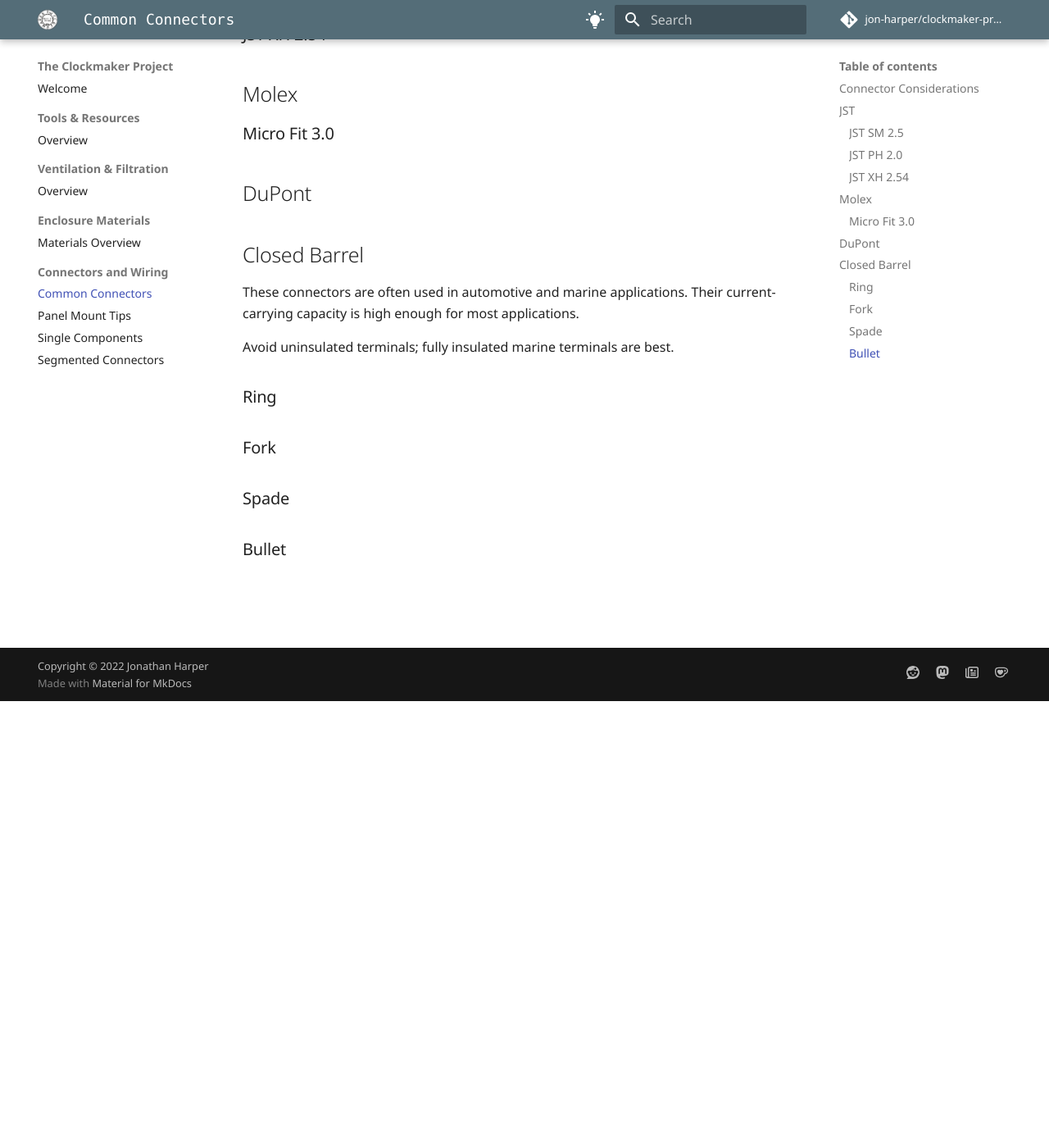
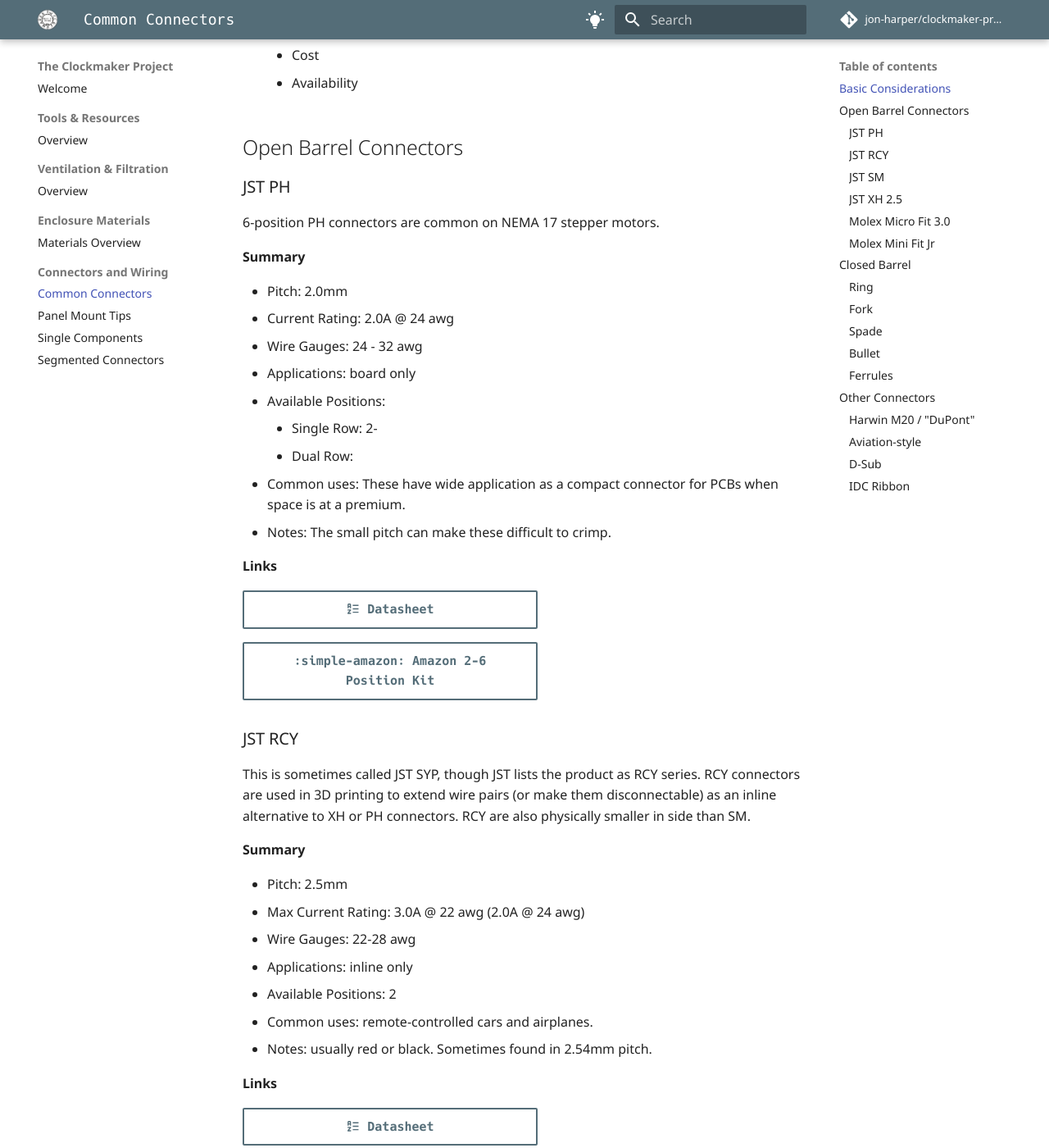
Before and after one commit to jon-harper/clockmaker-project, an MkDocs documentation site: the page built from docs/wiring/connectors.md, in a window 1280 px wide and 1400 px high, scrolled down 545 px. Shown: the whole window at 82% size. Built offline with MkDocs 1.6.1 and Material for MkDocs 9.7.7, drawn with Linux system fonts in a browser that asks for light colours; comment, search, counter and statistics services are not loaded; some of the changed text lies outside the part shown.

Commit message:
lots of entries added

```diff
--- a/docs/wiring/connectors.md
+++ b/docs/wiring/connectors.md
@@ -5,44 +5,232 @@
 date: 2022-12-02
 ---
 
-## Connector Considerations
+## Basic Considerations
 
-- Connection security
-- Crimp strength
-- Ease of disconnection
-- Repeatability
+- Electrical properties
+    - Ampacity
+    - Resistance
+    - Temperature rise & operating temperature
+- Physical properties
+    - Connection/disconnection force
+    - Locking/latching method
+    - Uses (board, inline, panel mount)
+    - Pin sizes/compatible wire gauges
+    - Overall size
+- Other Considerations
+    - Cost
+    - Availability
 
-## JST
+<!--
+### Title
 
-### JST SM 2.5
+Common uses:
 
-### JST PH 2.0
+**Summary**
 
-### JST XH 2.54
+- Pitch:
+- Max Current Rating:
+- Wire Gauges:
+- Panel Mount:
+- Available Positions:
+    - Single Row:
+    - Dual Row:
+- Notes:
 
-## Molex
+**Links**
 
-### Micro Fit 3.0
+[:material-order-alphabetical-ascending: Datasheet][link]{ .md-button }
 
+[Digikey][link]{ .md-button }
+-->
 
-## DuPont
+## Open Barrel Connectors
+
+### JST PH
+
+6-position PH connectors are common on NEMA 17 stepper motors.
+
+**Summary**
+
+- Pitch: 2.0mm
+- Current Rating: 2.0A @ 24 awg
+- Wire Gauges: 24 - 32 awg
+- Applications: board only
+- Available Positions:
+    - Single Row: 2-
+    - Dual Row:
+- Common uses: These have wide application as a compact connector for PCBs when space is at a premium.
+- Notes: The small pitch can make these difficult to crimp.
+
+**Links**
+
+[:material-order-alphabetical-ascending: Datasheet][ds_jst_ph]{ .md-button }
+
+[:simple-amazon: Amazon 2-6 Position Kit][az_jst_ph]{ .md-button }
+
+### JST RCY
+
+This is sometimes called JST SYP, though JST lists the product as RCY series. RCY connectors are used in 3D printing to extend wire pairs (or make them disconnectable) as an inline alternative to XH or PH connectors. RCY are also physically smaller in side than SM.
+
+**Summary**
+
+- Pitch: 2.5mm
+- Max Current Rating: 3.0A @ 22 awg (2.0A @ 24 awg)
+- Wire Gauges: 22-28 awg
+- Applications: inline only
+- Available Positions: 2
+- Common uses: remote-controlled cars and airplanes.
+- Notes: usually red or black. Sometimes found in 2.54mm pitch.
+
+**Links**
+
+[:material-order-alphabetical-ascending: Datasheet][ds_jst_rcy]{ .md-button }
+
+[:simple-amazon: Amazon Kit][az_jst_rcy]{ .md-button }
+
+### JST SM
+
+Although these connectors do not have wire-to-board applications, they are easy to crimp and can be panel mounted. A downside to SM connectors is the size of the shell.
+
+**Summary**
+
+- Pitch: 2.5mm
+- Max Current Rating: 3.0A @ 22 awg
+- Wire Gauges: 22 - 28 awg
+- Applications: inline, panel mount
+- Available Positions:
+    - Single Row: 2-12 position
+    - Dual Row: 18 position
+- Common uses: RGB LED light strips
+- Notes: found in a wide variety of colors, most commonly white or ivory.
+
+**Links**
+
+[:material-order-alphabetical-ascending: Datasheet][ds_jst_sm]{ .md-button }
+
+[:simple-amazon: Amazon 2-5 Position Kit][az_jst_sm_small]{ .md-button }
+
+[:simple-amazon: Amazon 2-9 Position Kit][az_jst_sm_full]{ .md-button }
+
+### JST XH 2.5
+
+Common uses: most common connector for 3D printers (e.g., most boards-side connectors & limit switches)
+
+**Summary**
+
+- Pitch: 2.5mm
+- Current Rating: 3.0A @ 22 awg
+- Wire Gauges: 22 - 30 awg
+- Applications: board only
+- Available Positions:
+    - Single Row: 2-16 position & 20 position
+
+**Links**
+
+[:material-order-alphabetical-ascending: Datasheet][ds_jst_xh]{ .md-button }
+
+[:simple-amazon: Amazon 2-5 Position Kit][az_jst_xh]{ .md-button }
+
+### Molex Micro Fit 3.0
+
+Perfect but for the price.
+
+Common uses: 3D printers, particularly for high temperature and high-current applications.
+
+**Summary**
+
+- Pitch: 3.0mm
+- Max Current Rating: up to 8.5A
+- Wire Gauges: 18 - 24, 26 - 30 awg (two pin sizes)
+- Applications: board, inline, panel mount
+- Available Positions:
+    - Single Row: 2-11 position
+    - Dual Row: 2-24 position
+
+**Links**
+
+[:material-order-alphabetical-ascending: Datasheet][ds_molex_mf3]{ .md-button }
+
+[:simple-digikeyelectronics: Digikey][dk_molex_mf3]{ .md-button }
+
+### Molex Mini Fit Jr
+
+Common uses: ATX connectors in computers
+
+**Summary**
+
+- Pitch: 4.2mm
+- Max Current Rating: 9A
+- Wire Gauges: 18 - 24, 24 - 28 awg (two pin sizes)
+- Applications: board, inline, panel mount
+- Available Positions:
+    - Single Row: 2-6 position
+    - Dual Row: 2-24 position
+
+**Links**
+
+[:material-order-alphabetical-ascending: Datasheet][ds_molex_mfjr]{ .md-button }
+
+[:simple-digikeyelectronics: Digikey][dk_molex_mfjr]{ .md-button }
 
 ## Closed Barrel
 
-These connectors are often used in automotive and marine applications. Their current-carrying capacity is high enough for most applications.
+These connectors are often used in automotive and marine applications. Their current-carrying capacity is dependant on the size of the surface contact area. The larger the mating contact, the more current that can be safely carried.
 
-Avoid uninsulated terminals; fully insulated marine terminals are best.
+Avoid uninsulated terminals; fully insulated marine terminals are best for 3D printing applications.
+
+Generally speaking, closed barrel connectors do not use pins and thus are per-conductor connections.
 
 ### Ring
 
-
-
 ### Fork
-
-
 
 ### Spade
 
 ### Bullet
 
-[tips]: https://falconerelectronics.com/wire-harness-manufacturing/
+### Ferrules
+
+## Other Connectors
+
+### Harwin M20 / "DuPont"
+
+**FAQ**
+
+1. [Why are these called DuPont connectors?][dupont_name]
+2. [Why are these so hard to crimp?][dupont_crimp]
+
+**Summary**
+
+- Pitch: 2.54mm
+- Max Current Rating: 3A
+- Wire Gauges: 22-30 awg
+- Panel Mount: No
+- Available Positions:
+    - Single Row: 2-12 position
+    - Dual Row: 4-24 position
+
+**Links**
+
+[:material-order-alphabetical-ascending: Datasheet][ds_harwin_m20]{ .md-button }
+
+[:simple-amazon: Amazon Kit][az_harwin_m20]{ .md-button }
+
+
+### Aviation-style
+
+### D-Sub
+
+### IDC Ribbon
+
+IDC stands for Insulation-displacement contact.
+
+[tips]:             https://falconerelectronics.com/wire-harness-manufacturing/
+
+[ds_molex_mf3]:     ../assets/datasheets/molex_mf3.pdf
+[ds_molex_mfjr]:    ../assets/datasheets/molex_mfjr.pdf
+[ds_jst_ph]:        ../assets/datasheets/jst_ph.pdf
+[ds_jst_sm]:        ../assets/datasheets/jst_sm.pdf
+[ds_jst_xh]:        ../assets/datasheets/jst_xh.pdf
+[ds_jst_rcy]:       ../assets/datasheets/jst_rcy.pdf
+[ds_harwin_m20]:    ../assets//datasheets/harwin_m20.pdf
```
